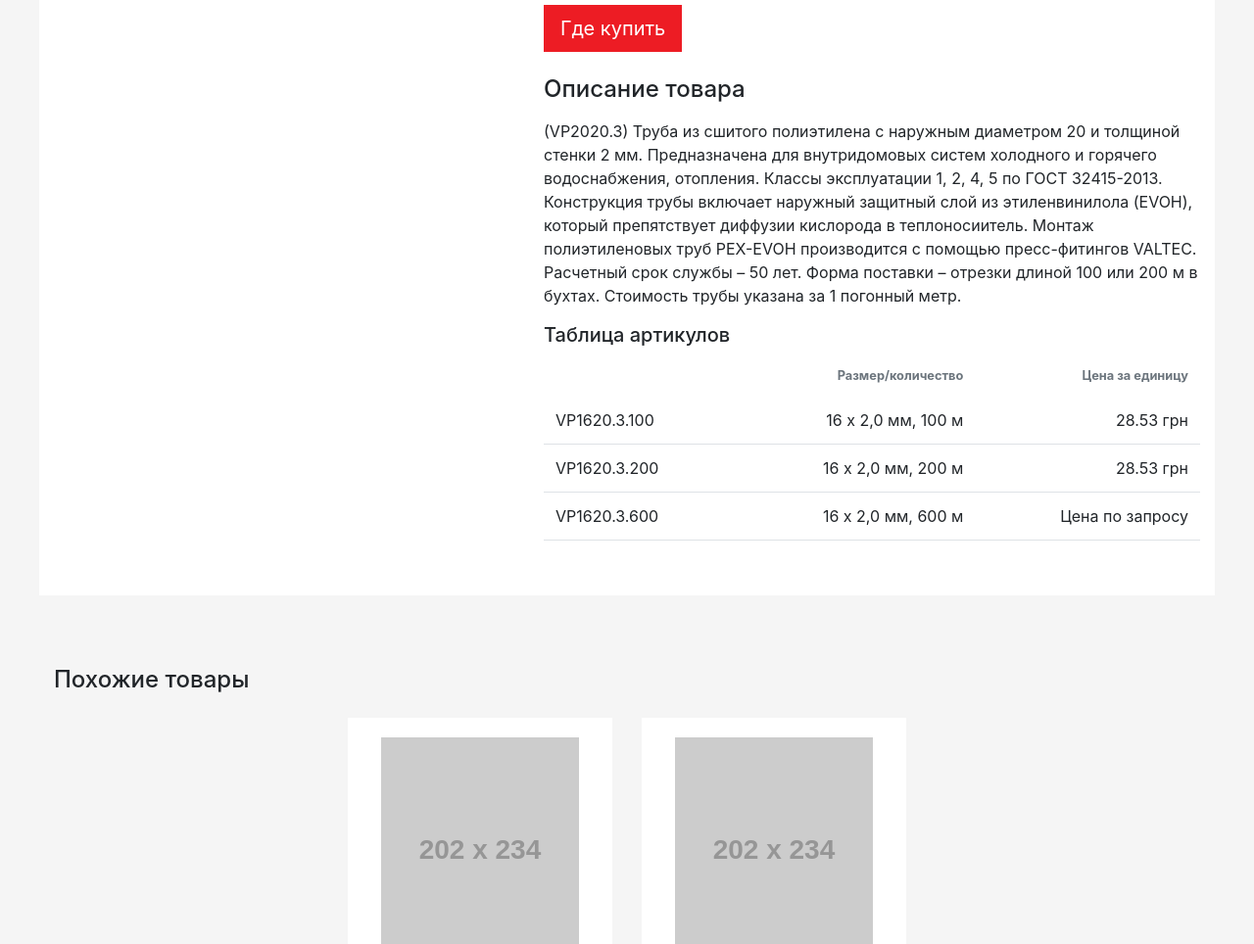
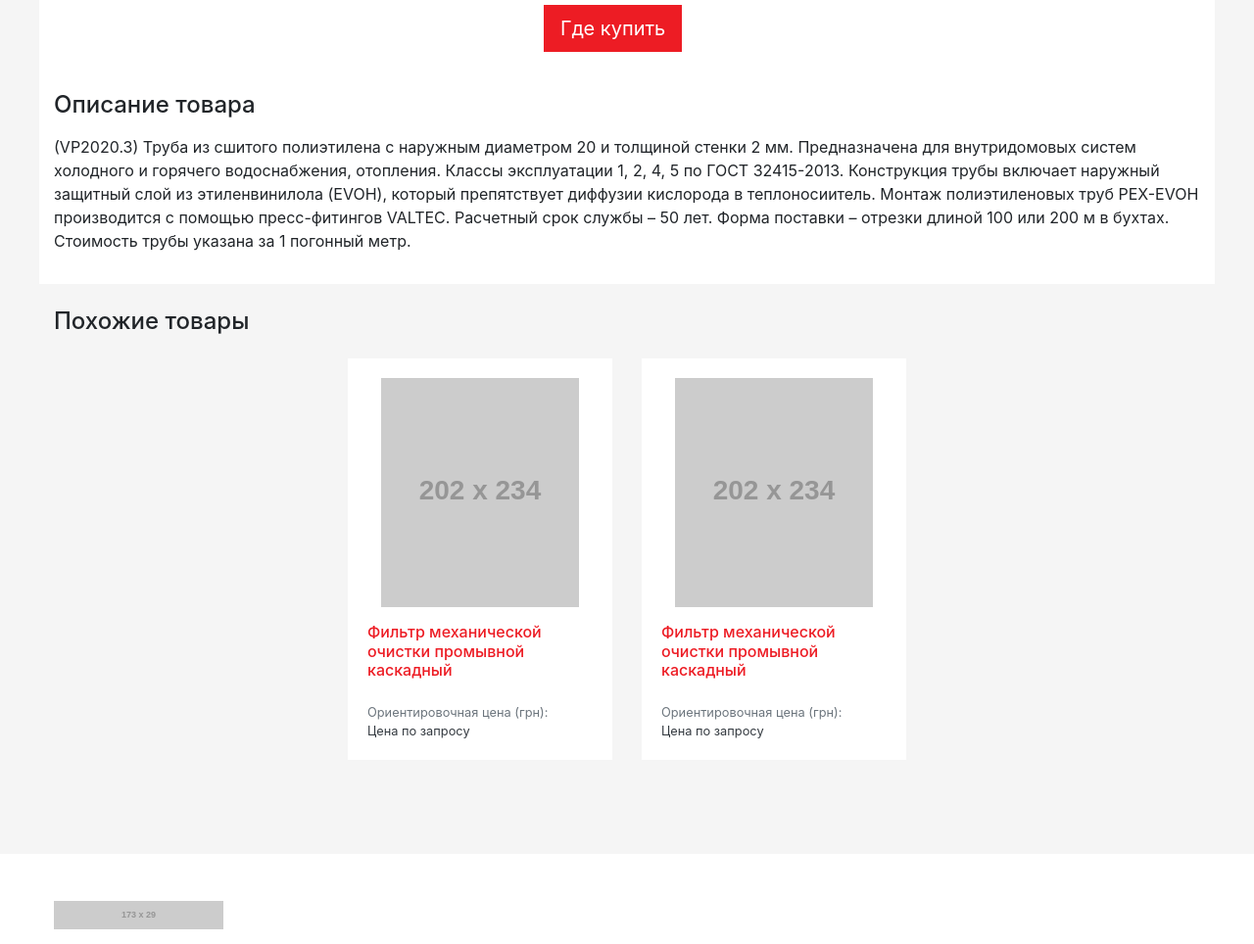
Before and after one commit to Muhammadjewel/valtec-clone, a website: page src/product.html in a window 1280 px wide. Shown: the part 512-1476 px from the top of the page at 98% size. Drawn offline with nearby package versions, Linux system fonts and the light colour scheme; files that its build step writes are made by us from their sources; placeholder pictures from the web are drawn by us.

Commit message:
Make product description become full width

```diff
--- a/src/product.html
+++ b/src/product.html
@@ -35,8 +35,8 @@
       <div class="container">
         <h2 class="h4 mb-4 text-uppercase">ТРУБЫ ИЗ СШИТОГО ПОЛИЭТИЛЕНА</h2>
 
-        <section class="row py-4 mb-5 bg-white">
-          <div class="col-md-6 col-lg-7 order-md-2 mb-3">
+        <section class="row py-4 bg-white">
+          <div class="col-md-6 col-lg-7 order-md-2">
             <h3 class="h5">Труба из сшитого полиэтилена PEX-EVOH, 16 мм</h3>
             <p class="text-muted">Артикул: VP2020.3</p>
             <p>Цена за единицу <strong>28.53 грн</strong></p>
@@ -73,43 +73,22 @@
             </div>
 
             <a class="btn btn-lg btn-primary" href="#">Где купить</a>
-
-            <section class="description mt-4">
-              <h4 class="mb-3">Описание товара</h4>
-              <p>(VP2020.3) Труба из сшитого полиэтилена с наружным диаметром 20 и толщиной стенки 2 мм. Предназначена для внутридомовых систем холодного и горячего водоснабжения, отопления. Классы эксплуатации 1, 2, 4, 5 по ГОСТ 32415-2013. Конструкция трубы включает наружный защитный слой из этиленвинилола (EVOH), который препятствует диффузии кислорода в теплоносиитель. Монтаж полиэтиленовых труб PEX-EVOH производится с помощью пресс-фитингов VALTEC. Расчетный срок службы – 50 лет. Форма поставки – отрезки длиной 100 или 200 м в бухтах. Стоимость трубы указана за 1 погонный метр.</p>
-              <h5>Таблица артикулов</h5>
-              <table class="table table-borderless">
-                <caption class="sr-only">Таблица артикулов</caption>
-                <thead>
-                  <tr class="small text-right text-muted">
-                    <th><span class="sr-only">Артикул</span></th>
-                    <th>Размер/количество</th>
-                    <th>Цена за единицу</th>
-                  </tr>
-                </thead>
-                <tbody class="text-right">
-                  <tr class="border-bottom">
-                    <td class="text-left">VP1620.3.100</td>
-                    <td>16 x 2,0 мм, 100 м</td>
-                    <td>28.53 грн</td>
-                  </tr>
-                  <tr class="border-bottom">
-                    <td class="text-left">VP1620.3.200</td>
-                    <td>16 х 2,0 мм, 200 м</td>
-                    <td>28.53 грн</td>
-                  </tr>
-                  <tr class="border-bottom">
-                    <td class="text-left">VP1620.3.600</td>
-                    <td>16 х 2,0 мм, 600 м</td>
-                    <td>Цена по запросу</td>
-                  </tr>
-                </tbody>
-              </table>
-            </section>
           </div>
 
           <div class="col-md-6 col-lg-5 d-flex justify-content-center align-self-start">
             <img class="d-block img-fluid" src="https://placehold.it/460x340" alt="Фото товара" width="460" height="340">
+          </div>
+        </section>
+
+        <section class="description row py-3 bg-white">
+          <div class="col-12">
+            <h4 class="mb-3">Описание товара</h4>
+            <p>(VP2020.3) Труба из сшитого полиэтилена с наружным диаметром 20 и толщиной стенки 2 мм. Предназначена для
+              внутридомовых систем холодного и горячего водоснабжения, отопления. Классы эксплуатации 1, 2, 4, 5 по ГОСТ
+              32415-2013. Конструкция трубы включает наружный защитный слой из этиленвинилола (EVOH), который препятствует
+              диффузии кислорода в теплоносиитель. Монтаж полиэтиленовых труб PEX-EVOH производится с помощью пресс-фитингов
+              VALTEC. Расчетный срок службы – 50 лет. Форма поставки – отрезки длиной 100 или 200 м в бухтах. Стоимость трубы
+              указана за 1 погонный метр.</p>
           </div>
         </section>
 
```
